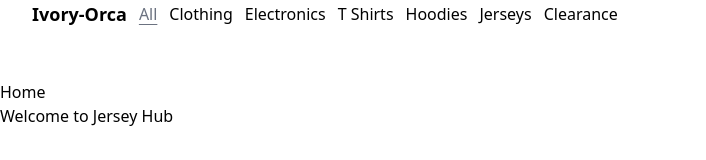
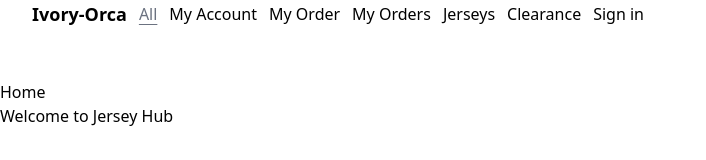
Before and after one commit to Project-Ivory-Orca/ivory-orca, a React (Vite) app in the folder src/web/: page / in a window 1280 px wide. Shown: the top 160 px of the page, without its empty margins (0-706 px from the left). Built offline with nearby package versions, Linux system fonts and the light colour scheme.

Commit message:
Ready for Lab 4

```diff
--- a/src/web/src/App.tsx
+++ b/src/web/src/App.tsx
@@ -7,13 +7,18 @@ import MyOrders from './Pages/MyOrders';
 import NotFound from './Pages/NotFound';
 import SignIn from './Pages/SignIn';
 import NavBar from './Components/Navbar/index'
+import Clearance from './Pages/Clearance';
+import Jerseys from './Pages/Jerseys/indext';
 
 const AppRoutes = () => {
   let routes = useRoutes([
     {path: '/' , element:  <Home/>},
     {path: '/My Account' , element:  <MyAccount/>},
+    {path: '/My Order' , element: <MyOrder/>},
     {path: '/My Orders' , element:  <MyOrders/>},
     {path: '/Sign-in' , element:  <SignIn/>},
+    {path: '/Clearance' , element:  <Clearance/>},
+    {path: '/Jerseys' , element:  <Jerseys/>},
     {path: '*' , element:  <NotFound/>},
   ]);
   return routes;
--- a/src/web/src/Components/Navbar/index.tsx
+++ b/src/web/src/Components/Navbar/index.tsx
@@ -16,27 +16,21 @@ const NavBar = () => {
                      </NavLink>
                 </li>
                 <li>
-                    <NavLink to="/clothing"
+                    <NavLink to="/My Account"
                         className={({isActive}) => (isActive ? activeStyle : undefined)}>
-                        Clothing
+                        My Account
                     </NavLink>
                 </li>
                 <li>
-                    <NavLink to="/electronics"
+                    <NavLink to="/My Order"
                         className={({isActive}) => (isActive ? activeStyle : undefined)}>
-                        Electronics
+                        My Order
                     </NavLink>
                 </li>
                 <li>
-                    <NavLink to="/T Shirts"
+                    <NavLink to="/My Orders"
                         className={({isActive}) => (isActive ? activeStyle : undefined)}>
-                        T Shirts
-                    </NavLink>
-                </li>
-                <li>
-                    <NavLink to="/Hoodies"
-                        className={({isActive}) => (isActive ? activeStyle : undefined)}>
-                        Hoodies
+                        My Orders
                     </NavLink>
                 </li>
                 <li>
@@ -51,6 +45,12 @@ const NavBar = () => {
                         Clearance
                     </NavLink>
                 </li>
+                <li>
+                    <NavLink to="/Sign-in"
+                        className={({isActive}) => (isActive ? activeStyle : undefined)}>
+                        Sign in
+                    </NavLink>
+                </li>
             </ul>
         </nav>
     )
--- /dev/null
+++ b/src/web/src/Pages/Clearance/index.tsx
@@ -0,0 +1,13 @@
+import Layout from "../../Components/Layout";
+
+
+const Clearance: React.FC = () => {
+    return (
+        <Layout>
+            <h1>Clearance</h1>
+            {"Clearance Sale!"}
+        </Layout>
+    );
+};
+
+export default Clearance;
--- /dev/null
+++ b/src/web/src/Pages/Jerseys/indext.tsx
@@ -0,0 +1,13 @@
+import Layout from "../../Components/Layout";
+
+
+const Jerseys: React.FC = () => {
+    return (
+        <Layout>
+            <h1>Jerseys</h1>
+            {"Jersey Selection"}
+        </Layout>
+    );
+};
+
+export default Jerseys;
--- a/src/web/src/Pages/SignIn/index.tsx
+++ b/src/web/src/Pages/SignIn/index.tsx
@@ -5,7 +5,7 @@ import Layout from "../../Components/Layout";
 const SignIn: React.FC = () => {
     return (
         <Layout>
-            <h1>SignIn</h1>
+            <h1>Sign In</h1>
             {"Create Account"}
         </Layout>
     );
```
